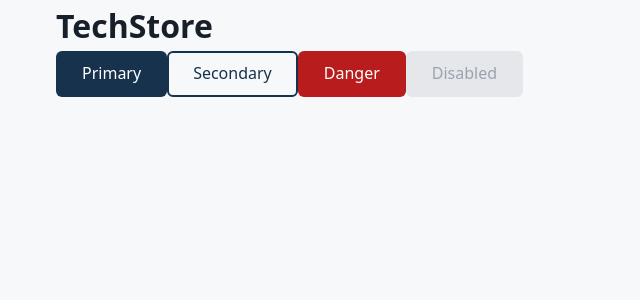
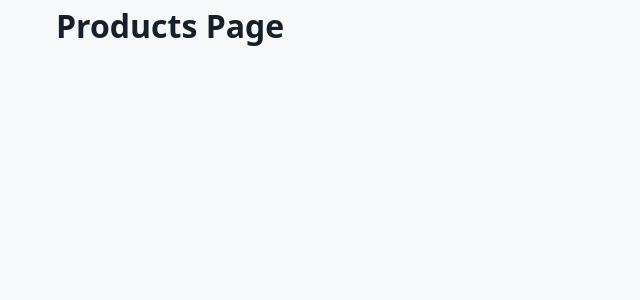
Before and after one commit to odehtareq/ecommerce-frontend, a React (Vite) app: page /products in a window 1280 px wide. Shown: the top 300 px of the page, without its empty margins (0-640 px from the left). Built offline with nearby package versions, Linux system fonts and the light colour scheme.

Commit message:
Setup React Router with home and products pages

```diff
--- a/src/App.jsx
+++ b/src/App.jsx
@@ -1,12 +1,13 @@
+import { Routes, Route } from 'react-router'
+import HomePage from './pages/HomePage'
+import ProductsPage from './pages/ProductsPage'
+
 function App() {
   return (
-    <div className="container">
-      <h1>TechStore</h1>
-      <button className="btn btn--primary">Primary</button>
-      <button className="btn btn--secondary">Secondary</button>
-      <button className="btn btn--danger">Danger</button>
-      <button className="btn btn--primary" disabled>Disabled</button>
-    </div>
+    <Routes>
+      <Route path="/" element={<HomePage />} />
+      <Route path="/products" element={<ProductsPage />} />
+    </Routes>
   );
 }
 
--- a/src/main.jsx
+++ b/src/main.jsx
@@ -1,10 +1,13 @@
 import { StrictMode } from 'react'
 import { createRoot } from 'react-dom/client'
+import { BrowserRouter } from 'react-router'
 import App from './App.jsx'
 import './styles/global.css'
 
 createRoot(document.getElementById('root')).render(
   <StrictMode>
-    <App />
+    <BrowserRouter>
+      <App />
+    </BrowserRouter>
   </StrictMode>,
 )
--- /dev/null
+++ b/src/pages/HomePage.jsx
@@ -0,0 +1,9 @@
+function HomePage() {
+  return (
+    <div className="container">
+      <h1>Home Page</h1>
+    </div>
+  );
+}
+
+export default HomePage;
--- /dev/null
+++ b/src/pages/ProductsPage.jsx
@@ -0,0 +1,9 @@
+function ProductsPage() {
+  return (
+    <div className="container">
+      <h1>Products Page</h1>
+    </div>
+  );
+}
+
+export default ProductsPage;
```
